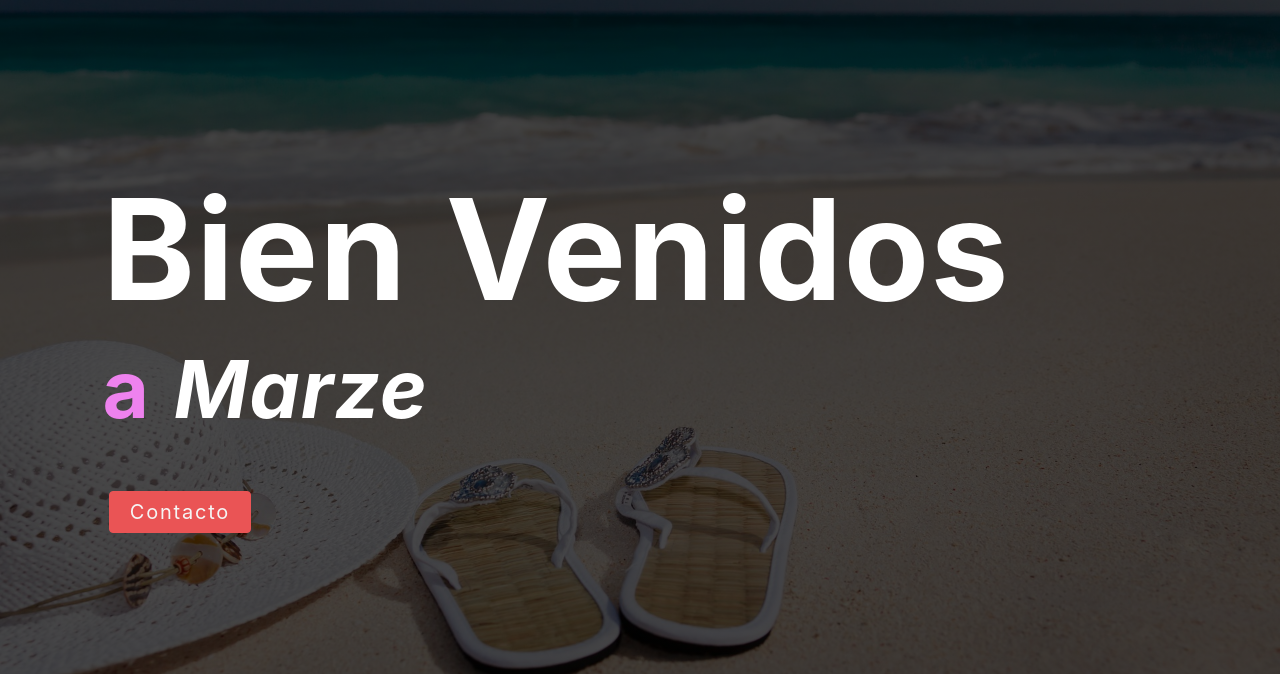
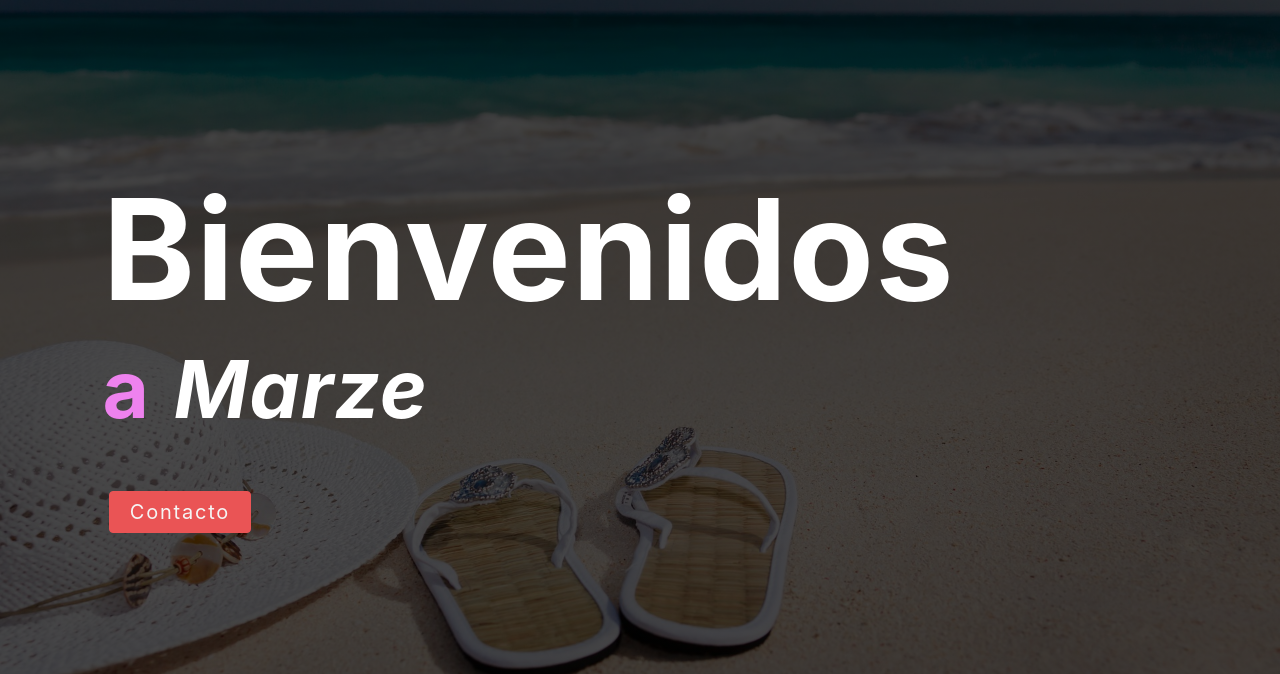
Before and after one commit to JorgeCanul/Marze, a website: page index.html in a window 1280 px wide. Shown: the part 126-800 px from the top of the page. Drawn offline with nearby package versions, Linux system fonts and the light colour scheme.

Commit message:
fix title

```diff
--- a/index.html
+++ b/index.html
@@ -41,7 +41,7 @@
         </div>
       </nav>
       <div class="header" style="background-image: linear-gradient(rgba(0, 0, 0, 0.7), rgba(0, 0, 0, 0.7)), url('./images/header.jpg');">
-        <h1>Bien venidos</h1> <br>
+        <h1>Bienvenidos</h1> <br>
         <h2><span>a</span><em> Marze</em></h2>
         <a href="#contact" class="btn-action">Contacto</a>
 
```
